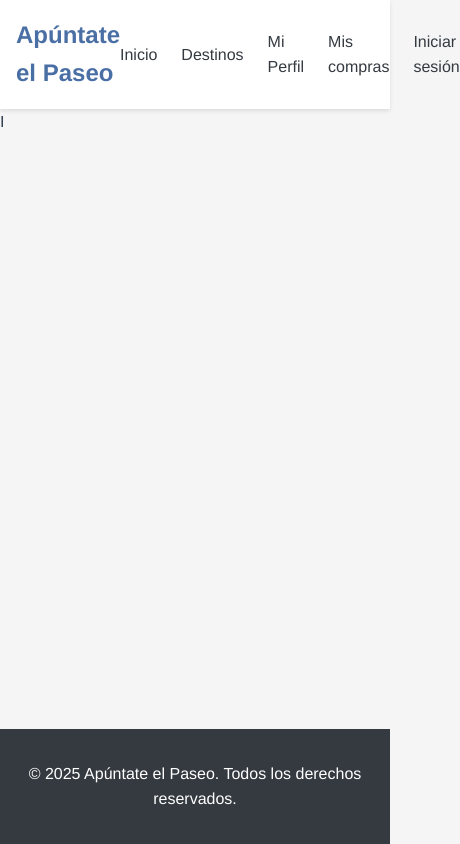
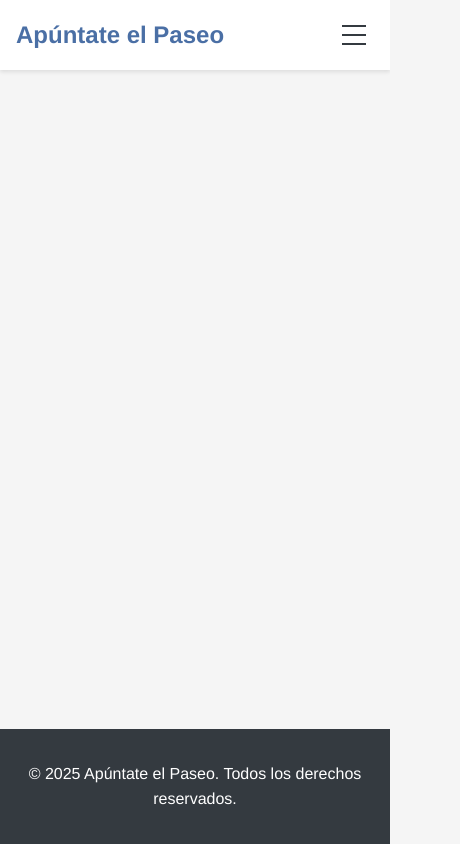
Before and after one commit to jgomeher83/ecommerce1, a Vue app: page /admin in a window 390 px wide. Shown: the whole page, 460 px wide, since content can reach past the window. Built offline with nearby package versions, Linux system fonts and the light colour scheme; no server answers.

Commit message:
responsiveheaderhome

```diff
--- a/src/layouts/DefaultLayout.vue
+++ b/src/layouts/DefaultLayout.vue
@@ -5,19 +5,30 @@
         <div class="logo">
           <router-link to="/">Apúntate el Paseo</router-link>
         </div>
-        <nav class="nav">
-          <router-link to="/" class="nav-link">Inicio</router-link>
-          <router-link to="/products" class="nav-link">Destinos</router-link>
-          <router-link to="/myprofile" class="nav-link">Mi Perfil</router-link>
-          <router-link to="/cart" class="nav-link">
+
+        <!-- Mobile menu button -->
+        <button class="mobile-menu-button" @click="toggleMobileMenu" aria-label="Toggle menu">
+          <span class="menu-icon" :class="{ 'open': isMobileMenuOpen }">
+            <span></span>
+            <span></span>
+            <span></span>
+          </span>
+        </button>
+
+        <!-- Navigation -->
+        <nav class="nav" :class="{ 'mobile-open': isMobileMenuOpen }" @click="closeMobileMenu">
+          <router-link to="/" class="nav-link" @click="closeMobileMenu">Inicio</router-link>
+          <router-link to="/products" class="nav-link" @click="closeMobileMenu">Destinos</router-link>
+          <router-link to="/myprofile" class="nav-link" @click="closeMobileMenu">Mi Perfil</router-link>
+          <router-link to="/cart" class="nav-link" @click="closeMobileMenu">
             Mis compras
             <span v-if="cartCount > 0" class="cart-count">{{ cartCount }}</span>
           </router-link>
-          <router-link v-if="!user" to="/login" class="nav-link">Iniciar sesión</router-link>
+          <router-link v-if="!user" to="/login" class="nav-link" @click="closeMobileMenu">Iniciar sesión</router-link>
           <a v-else href="#" @click.prevent="logout" class="nav-link">Cerrar sesión</a>
         </nav>
       </div>
-    </header>I
+    </header>
 
     <main class="main">
       <slot></slot>
@@ -31,30 +42,57 @@
   </div>
 </template>
 
-
 <script setup>
-import { computed } from 'vue'
+import { ref, computed, onMounted, onBeforeUnmount } from 'vue'
 import { useStore } from '@/store'
 import { useRouter } from 'vue-router'
 import { logoutUser } from '@/services/firebase'
 
 const store = useStore()
 const router = useRouter()
+const isMobileMenuOpen = ref(false)
+const isMobileView = ref(false)
 
 const cartCount = computed(() => store.cartCount)
 const user = computed(() => store.user)
+
+const checkScreenSize = () => {
+  isMobileView.value = window.innerWidth < 768
+  if (!isMobileView.value) {
+    isMobileMenuOpen.value = false
+  }
+}
+
+const toggleMobileMenu = () => {
+  isMobileMenuOpen.value = !isMobileMenuOpen.value
+}
+
+const closeMobileMenu = () => {
+  if (isMobileView.value) {
+    isMobileMenuOpen.value = false
+  }
+}
 
 const logout = async () => {
   try {
     await logoutUser()
     store.user = null
     router.push('/login')
+    closeMobileMenu()
   } catch (error) {
     console.error('Error logging out:', error)
   }
 }
+
+onMounted(() => {
+  checkScreenSize()
+  window.addEventListener('resize', checkScreenSize)
+})
+
+onBeforeUnmount(() => {
+  window.removeEventListener('resize', checkScreenSize)
+})
 </script>
-
 
 <style scoped>
 .layout {
@@ -76,6 +114,11 @@ const logout = async () => {
   display: flex;
   justify-content: space-between;
   align-items: center;
+  flex-wrap: wrap;
+  padding: 0 1rem;
+  position: relative;
+  max-width: 1200px;
+  margin: 0 auto;
 }
 
 .logo a {
@@ -83,11 +126,52 @@ const logout = async () => {
   font-weight: bold;
   color: var(--primary-color);
   text-decoration: none;
+  z-index: 1001;
+}
+
+/* Mobile menu button */
+.mobile-menu-button {
+  display: none;
+  background: none;
+  border: none;
+  cursor: pointer;
+  padding: 0.5rem;
+  z-index: 1001;
+}
+
+.menu-icon {
+  display: flex;
+  flex-direction: column;
+  justify-content: space-between;
+  width: 24px;
+  height: 20px;
+  position: relative;
+}
+
+.menu-icon span {
+  display: block;
+  width: 100%;
+  height: 2px;
+  background-color: var(--dark-color);
+  transition: all 0.3s ease;
+}
+
+.menu-icon.open span:nth-child(1) {
+  transform: translateY(9px) rotate(45deg);
+}
+
+.menu-icon.open span:nth-child(2) {
+  opacity: 0;
+}
+
+.menu-icon.open span:nth-child(3) {
+  transform: translateY(-9px) rotate(-45deg);
 }
 
 .nav {
   display: flex;
   gap: 1.5rem;
+  transition: all 0.3s ease;
 }
 
 .nav-link {
@@ -98,6 +182,7 @@ const logout = async () => {
   align-items: center;
   gap: 0.5rem;
   transition: color 0.2s ease;
+  white-space: nowrap;
 }
 
 .nav-link:hover,
@@ -117,6 +202,43 @@ const logout = async () => {
   font-size: 0.8rem;
 }
 
+/* Responsive styles */
+@media (max-width: 768px) {
+  .mobile-menu-button {
+    display: block;
+  }
+
+  .nav {
+    position: absolute;
+    top: 100%;
+    left: 0;
+    right: 0;
+    background-color: white;
+    flex-direction: column;
+    gap: 0;
+    max-height: 0;
+    overflow: hidden;
+    box-shadow: 0 2px 4px rgba(0, 0, 0, 0.1);
+    width: 100%;
+  }
+
+  .nav.mobile-open {
+    max-height: 400px;
+    padding: 1rem 0;
+  }
+
+  .nav-link {
+    padding: 0.75rem 1.5rem;
+    border-bottom: 1px solid #f0f0f0;
+    width: 100%;
+    box-sizing: border-box;
+  }
+
+  .nav-link:last-child {
+    border-bottom: none;
+  }
+}
+
 .main {
   flex: 1;
   padding: 2rem 0;
--- a/src/pages/Home.vue
+++ b/src/pages/Home.vue
@@ -2,8 +2,8 @@
   <div class="home">
     <main class="container">
       <section class="hero">
-        <h1 >Apúntate el Paseo </h1>
-        <p> Viaja, vive, recuerda!</p>
+        <h1>Apúntate el Paseo</h1>
+        <p class="subtitle">Viaja, vive, recuerda!</p>
       </section>
 
       <section class="featured-products">
@@ -84,35 +84,46 @@ const addToCart = (product) => {
 
 <style scoped>
 .home {
-  padding: 2rem 0;
+  padding: 1rem 0;
+  max-width: 100%;
+  overflow-x: hidden;
+}
+
+.container {
+  width: 100%;
+  max-width: 1200px;
+  margin: 0 auto;
+  padding: 0 1rem;
 }
 
 .hero {
   text-align: center;
-  margin-bottom: 3rem;
-  padding: 3rem 1rem;
+  margin: 1rem 0 2rem;
+  padding: 2rem 1rem;
   background: linear-gradient(135deg, #f5f7fa 0%, #e4e8eb 100%);
   border-radius: 12px;
+  box-shadow: 0 2px 8px rgba(0, 0, 0, 0.1);
 }
 
 h1 {
-  font-size: 2.5rem;
+  font-size: clamp(1.8rem, 5vw, 2.5rem);
   margin-bottom: 0.5rem;
   color: var(--primary-color);
+  line-height: 1.2;
 }
 
 .subtitle {
-  font-size: 1.2rem;
+  font-size: clamp(1rem, 3vw, 1.2rem);
   color: var(--secondary-color);
-  margin-bottom: 1.5rem;
+  margin: 0;
 }
 
 .featured-products {
-  margin-top: 3rem;
+  margin: 2rem 0;
 }
 
 h2 {
-  font-size: 1.8rem;
+  font-size: clamp(1.5rem, 4vw, 1.8rem);
   margin-bottom: 1.5rem;
   color: var(--dark-color);
   text-align: center;
@@ -120,15 +131,15 @@ h2 {
 
 .product-grid {
   display: grid;
-  grid-template-columns: repeat(auto-fill, minmax(250px, 1fr));
-  gap: 2rem;
+  grid-template-columns: repeat(auto-fill, minmax(240px, 1fr));
+  gap: 1.5rem;
   margin-top: 1.5rem;
 }
 
 .loading {
   display: grid;
-  grid-template-columns: repeat(auto-fill, minmax(250px, 1fr));
-  gap: 2rem;
+  grid-template-columns: repeat(auto-fill, minmax(240px, 1fr));
+  gap: 1.5rem;
   width: 100%;
 }
 
@@ -156,75 +167,130 @@ h2 {
   text-decoration: none;
   color: inherit;
   display: block;
-  margin-bottom: 0.5rem;
+  margin-bottom: 0.75rem;
+  transition: transform 0.2s ease;
+}
+
+.product-link:active {
+  transform: scale(0.98);
 }
 
 .product-image {
   width: 100%;
-  height: 200px;
+  height: 180px;
   object-fit: cover;
   border-radius: 8px;
-  margin-bottom: 0.5rem;
+  margin-bottom: 0.75rem;
+  box-shadow: 0 2px 4px rgba(0, 0, 0, 0.1);
+  transition: transform 0.2s ease;
+}
+
+.product-card:hover .product-image {
+  transform: translateY(-4px);
 }
 
 .product-info {
-  padding: 0.5rem 0;
+  padding: 0.5rem 0.25rem;
 }
 
 .product-info h3 {
   margin: 0.25rem 0;
   color: #1f2937;
+  font-size: 1rem;
+  font-weight: 600;
+  white-space: nowrap;
+  overflow: hidden;
+  text-overflow: ellipsis;
 }
 
 .price {
   font-weight: bold;
   color: #3b82f6;
   margin: 0.5rem 0;
+  font-size: 1.1rem;
 }
 
 .add-to-cart {
   width: 100%;
-  padding: 0.5rem;
+  padding: 0.6rem;
   background: #3b82f6;
   color: white;
   border: none;
-  border-radius: 4px;
+  border-radius: 6px;
   cursor: pointer;
   display: flex;
   align-items: center;
   justify-content: center;
   gap: 0.5rem;
+  font-size: 0.95rem;
+  transition: background-color 0.2s ease, transform 0.1s ease;
+  -webkit-tap-highlight-color: transparent;
+}
+
+.add-to-cart:active {
+  transform: scale(0.97);
 }
 
 .add-to-cart:hover {
   background: #2563eb;
 }
 
+/* Responsive adjustments */
 @media (max-width: 768px) {
-  .product-grid {
-    grid-template-columns: repeat(auto-fill, minmax(200px, 1fr));
+  .home {
+    padding: 0.5rem 0;
   }
 
-  h1 {
-    font-size: 2rem;
+  .hero {
+    padding: 1.5rem 1rem;
+    margin: 0.5rem 0 1.5rem;
   }
 
-  .subtitle {
-    font-size: 1rem;
+  .product-grid,
+  .loading {
+    grid-template-columns: repeat(auto-fill, minmax(200px, 1fr));
+    gap: 1.25rem;
+  }
+
+  .product-image {
+    height: 160px;
   }
 }
 
 @media (max-width: 480px) {
-  .product-grid {
-    grid-template-columns: 1fr;
+  .product-grid,
+  .loading {
+    grid-template-columns: repeat(auto-fill, minmax(160px, 1fr));
+    gap: 1rem;
   }
 
-  .hero {
-    padding: 2rem 1rem;
+  .product-image {
+    height: 140px;
   }
 
-  h1 {
-    font-size: 1.75rem;
+  .add-to-cart {
+    padding: 0.5rem;
+    font-size: 0.9rem;
+  }
+}
+
+/* Small devices (landscape phones, 576px and up) */
+@media (max-width: 360px) {
+  .product-grid,
+  .loading {
+    grid-template-columns: 1fr 1fr;
+  }
+
+  .product-image {
+    height: 130px;
+  }
+
+  .product-info h3 {
+    font-size: 0.9rem;
+  }
+
+  .price {
+    font-size: 1rem;
   }
 }
 </style>
```
